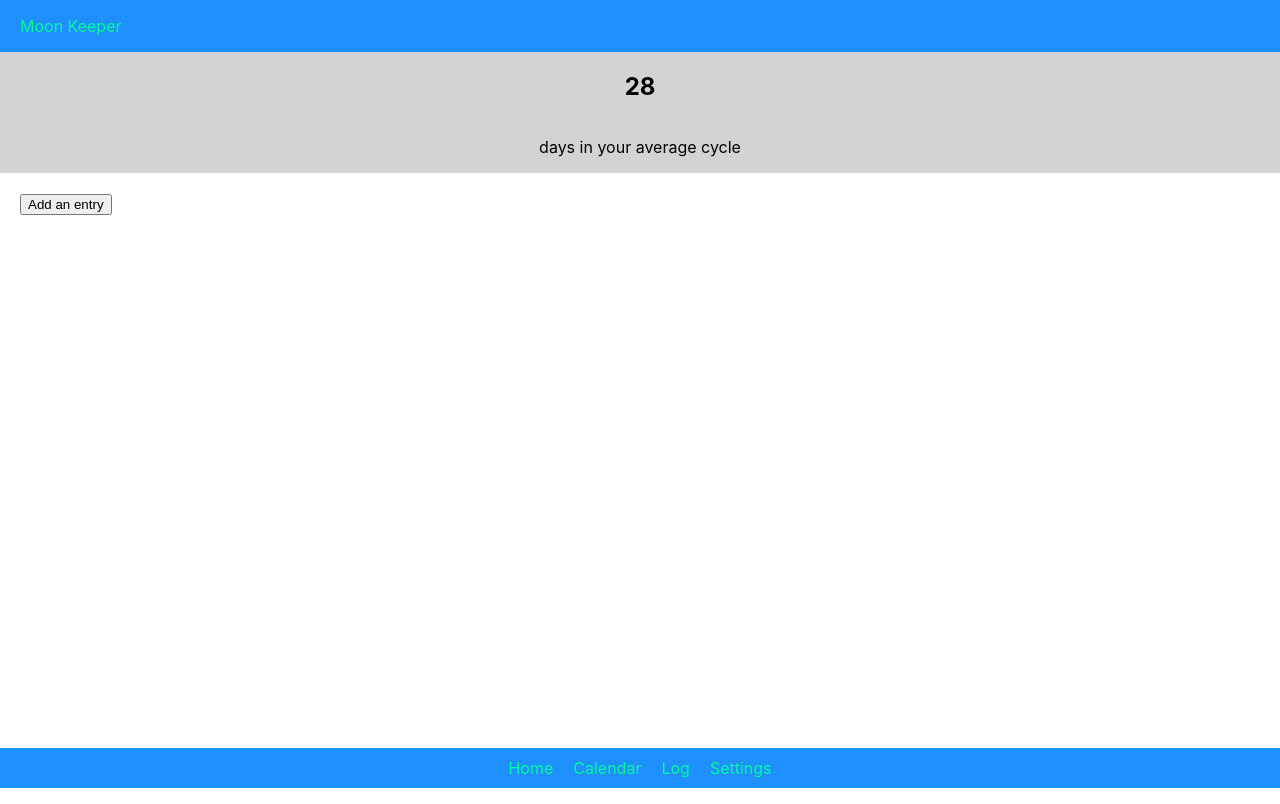
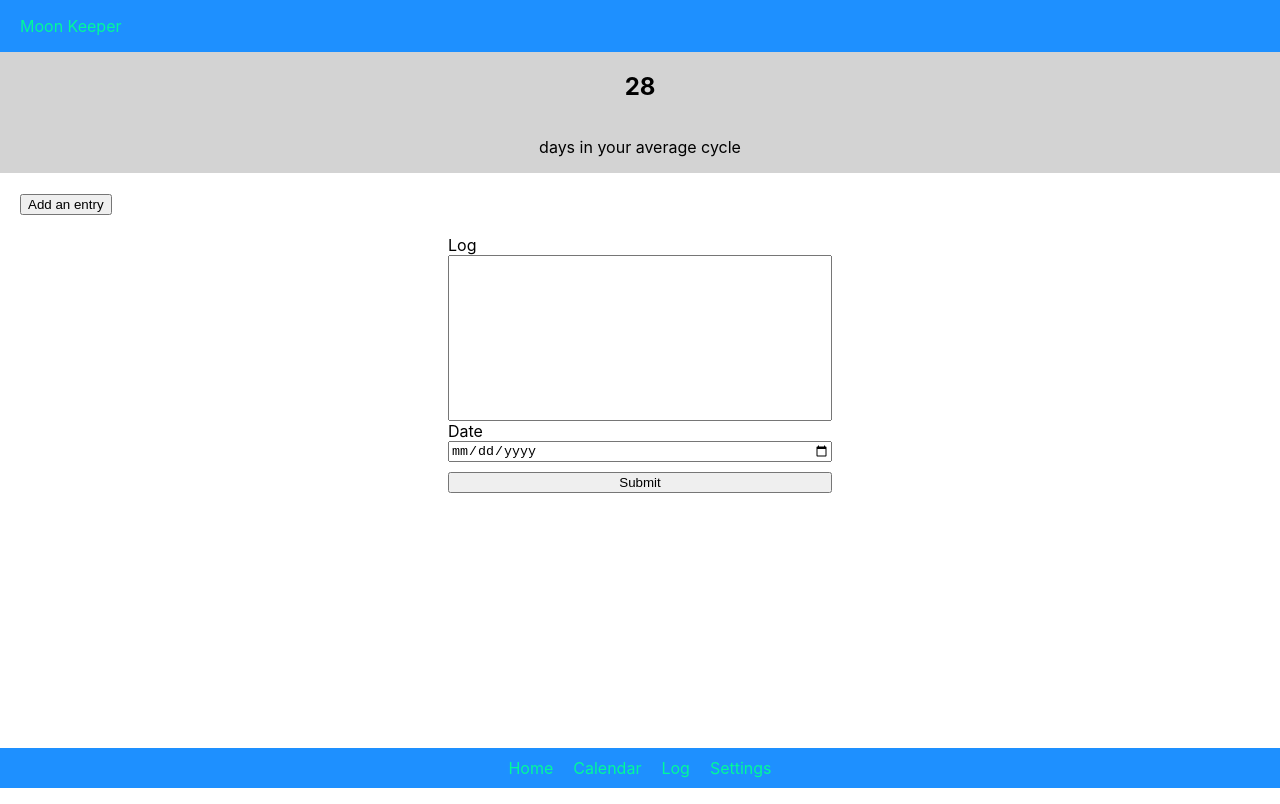
Before and after one commit to ashleighmm/mension-app, a React (Create React App) app: page /log in a window 1280 px wide. Both pictures are taken after a click on the button "Add an entry". Built offline with nearby package versions, Linux system fonts and the light colour scheme; the HTML template or start-up script is replaced by a standard one.

Commit message:
improving the log

```diff
--- a/src/components/log.jsx
+++ b/src/components/log.jsx
@@ -1,5 +1,14 @@
 import React, { Component } from "react";
+import { findByLabelText } from "@testing-library/react";
 class Log extends Component {
+  state = {
+    adding: false,
+  }
+
+  clickHandler = () => {
+    let status = this.state.adding ? false : true
+    this.setState({adding: status});
+  }
   render() {
     return (
       <div style={{ height: "85vh" }}>
@@ -7,9 +16,18 @@ class Log extends Component {
           <h2>{this.props.cycleLength}</h2>
           <p>days in your average cycle</p>
         </div>
+
         <div className="logBook">
-          <button>Add an entry</button>
-        </div>
+          <button onClick={this.clickHandler}>Add an entry</button>
+        </div>{this.state.adding ?
+        (<form style={{margin: "auto", width: "30vw", display: "flex", flexDirection: "column"}}>
+          <label>Log</label>
+          <input type="text"style={{height: "20vh"}}></input>
+          <label>Date</label>
+          <input type="date" />
+          <button style={{marginTop: "10px"}}>Submit</button>
+        </form>)
+        : null}
       </div>
     );
   }
```
